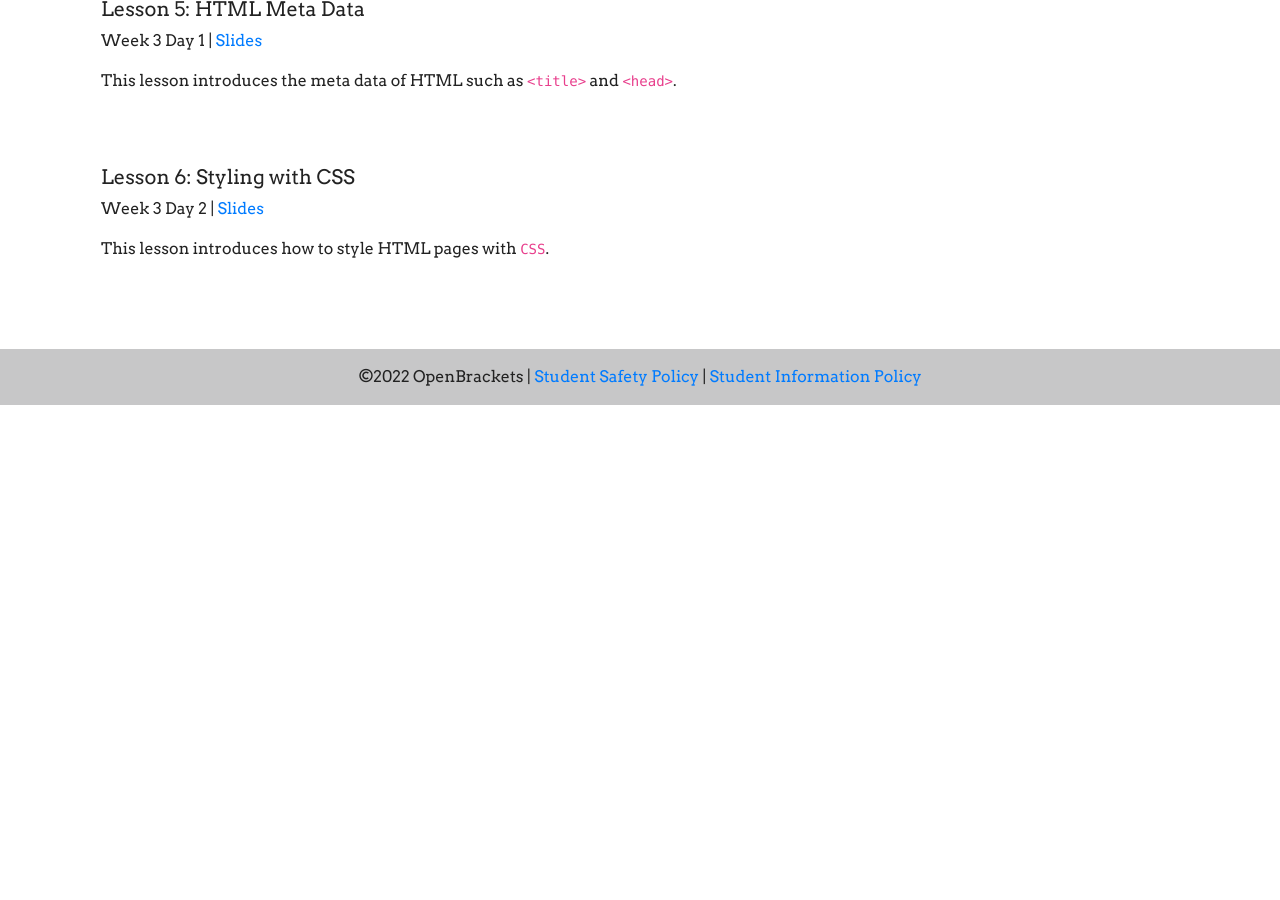
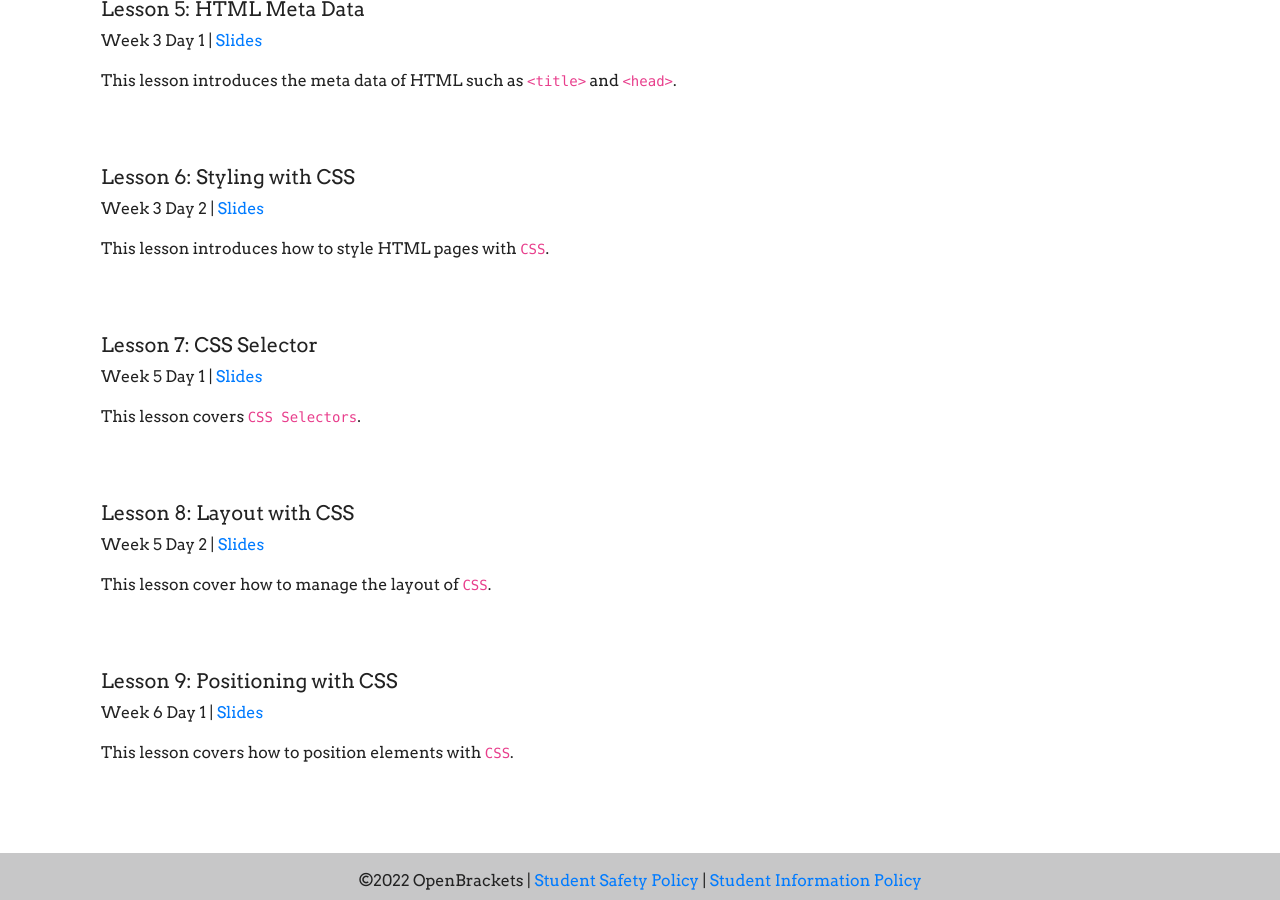
Before and after one commit to qpwoeirut/OpenBrackets-website, a Jekyll site: the page built from spring2022/beginningWebDevelopment.html, in a window 1280 px wide and 900 px high, scrolled down 1052 px. Built offline with Jekyll 4.4.1, drawn with Linux system fonts in a browser that asks for light colours; before the commit the page ends 1457 px from its top, so only the background shows below that.

Commit message:
Add lesson 7, 8 and 9 to beginningWebDevelopment.html

```diff
--- a/spring2022/beginningWebDevelopment.html
+++ b/spring2022/beginningWebDevelopment.html
@@ -82,3 +82,36 @@ navbarHighlight: spring2022
         <br>
     </div>
 </div>
+<div class="col-12 media">
+    <div class="media-body">
+        <h5 class="mt-0">Lesson 7: CSS Selector</h5>
+        <p>Week 5 Day 1 | <a
+                href="https://docs.google.com/presentation/d/1JC--w3SOkPtmh2iTzEnIaKi7b4NowlqAqg41rdjjsV0"
+                target="_blank">Slides</a></p>
+        <p>This lesson covers <code>CSS Selectors</code>.
+        </p>
+        <br>
+    </div>
+</div>
+<div class="col-12 media">
+    <div class="media-body">
+        <h5 class="mt-0">Lesson 8: Layout with CSS</h5>
+        <p>Week 5 Day 2 | <a
+                href="https://docs.google.com/presentation/d/1PM9l61WAbmgPlctxVE6wTk52O5F6IdZFgjLYRUi0qgk"
+                target="_blank">Slides</a></p>
+        <p>This lesson cover how to manage the layout of <code>CSS</code>.
+        </p>
+        <br>
+    </div>
+</div>
+<div class="col-12 media">
+    <div class="media-body">
+        <h5 class="mt-0">Lesson 9: Positioning with CSS</h5>
+        <p>Week 6 Day 1 | <a
+                href="https://docs.google.com/presentation/d/1pG8YP7XPPOqDldZyT-JIhsSKSjoTcLh4dci6BYpFkVQ"
+                target="_blank">Slides</a></p>
+        <p>This lesson covers how to position elements with <code>CSS</code>.
+        </p>
+        <br>
+    </div>
+</div>
```
